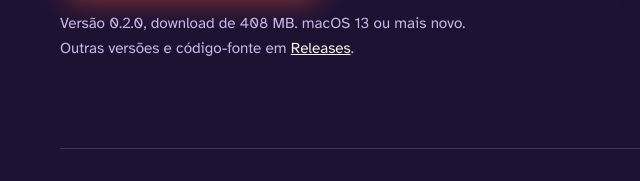
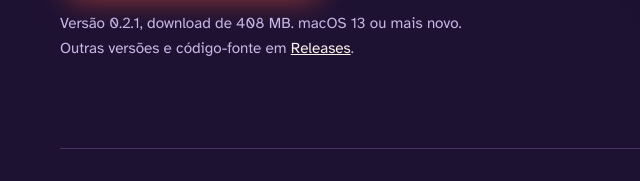
Before and after one commit to JGSimi/kickback, a plain HTML site: page site/index.html in a window 1280 px wide. Shown: the part 541-722 px from the top of the page, 44-684 px from the left. Drawn offline with nearby package versions, Linux system fonts and the light colour scheme.

Commit message:
Site: versão 0.2.1
Co-Authored-By: Claude Opus 5.5 <noreply@anthropic.com>

```diff
--- a/site/index.html
+++ b/site/index.html
@@ -139,7 +139,7 @@
           <svg viewBox="0 0 24 24" fill="none" stroke="currentColor" stroke-width="2.4" stroke-linecap="round" stroke-linejoin="round" aria-hidden="true"><path d="M12 3v13M6 11l6 6 6-6M4 21h16"/></svg>
           Baixar para macOS
         </a>
-        <p class="fine">Versão 0.2.0, download de 408 MB. macOS 13 ou mais novo.<br>
+        <p class="fine">Versão 0.2.1, download de 408 MB. macOS 13 ou mais novo.<br>
           Outras versões e código-fonte em <a href="https://github.com/JGSimi/kickback/releases">Releases</a>.</p>
       </div>
 
```
